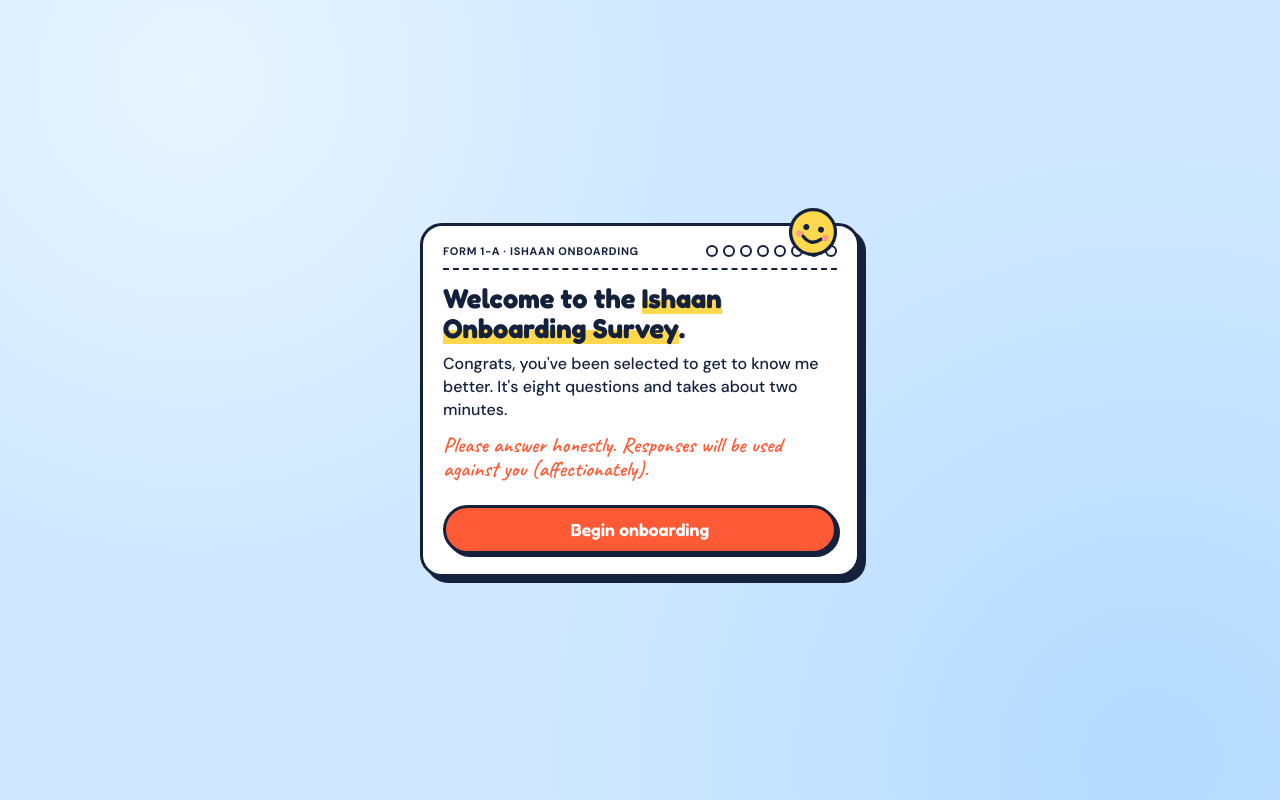
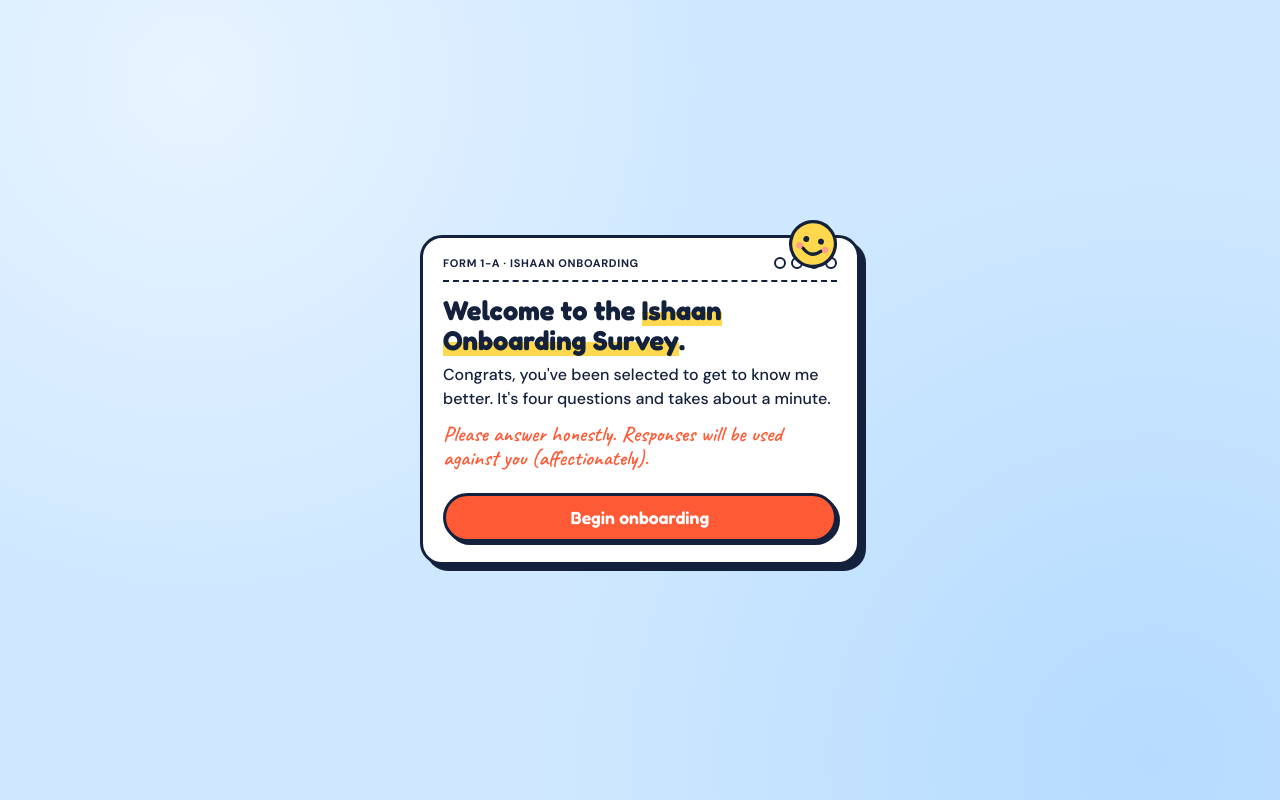
Before and after one commit to ishaanrajan/motion, a plain HTML site: page get-to-know/index.html in a window 1280 px wide. Drawn offline with Linux system fonts and the light colour scheme.

Commit message:
Survey: trim to four questions, merge violin and parents
Co-Authored-By: Claude Sonnet 5.5 <noreply@anthropic.com>
Claude-Session: https://claude.ai/code/session_01YG3Bjfr1dedhAk5nsrzidg

```diff
--- a/get-to-know/index.html
+++ b/get-to-know/index.html
@@ -101,7 +101,7 @@
 
     <section class="screen" id="intro">
       <h1>Welcome to the <span class="hl">Ishaan Onboarding Survey</span>.</h1>
-      <p>Congrats, you've been selected to get to know me better. It's eight questions and takes about two minutes.</p>
+      <p>Congrats, you've been selected to get to know me better. It's four questions and takes about a minute.</p>
       <p class="note">Please answer honestly. Responses will be used against you (affectionately).</p>
       <button class="btn wide" id="start" type="button">Begin onboarding</button>
     </section>
@@ -145,37 +145,12 @@
   // ---- The questions -------------------------------------------------------
   var QUESTIONS = [
     {
-      key: "Saturday morning", type: "multi",
-      title: "It's Saturday morning. What am I most likely doing?",
-      hint: "Select all that apply.",
-      opts: [
-        "Sleeping in until noon",
-        "Cycling up a hill for no reason",
-        "Hunting for a home-cooked meal no tourist has found",
-        "Remixing something nobody asked for"
-      ],
-      reveal: function (sel) {
-        if (sel.indexOf(0) !== -1) return "Sleeping in? Bold of you. Ishaan's alarm has never been consulted.";
-        if (sel.length === 3) return "Perfect score. Suspiciously perfect. Do you read my diary?";
-        return "Partial credit. The right answer is every option except the first.";
-      },
-      answer: function (sel, opts) { return sel.map(function (i) { return opts[i]; }).join(" + "); }
-    },
-    {
       key: "Violin", type: "single",
-      title: "Ishaan played violin for 14 years. What did he think he'd become?",
-      opts: ["A concert violinist", "A very tired violinist", "A cat-cafe DJ"],
+      title: "Ishaan played violin for 14 years, then disappointed his parents by studying engineering. What did he secretly want to be?",
+      opts: ["A classical violinist", "A doctor, like his parents wanted", "A professional bike courier", "A DJ"],
       reveal: function (i) {
-        return i === 0 ? "Correct. Fourteen years of practice and a dream of Carnegie Hall. The orchestra's loss, the debugger's gain."
-          : "Close, but the official answer is concert violinist. He was serious. There was a plan. There were recitals.";
-      }
-    },
-    {
-      key: "Parents", type: "single",
-      title: "Ishaan disappointed his parents by studying engineering. They wanted him to study:",
-      opts: ["Medicine", "Law", "Anything ending in \"-ologist\"", "Whatever the cousin studied"],
-      reveal: function () {
-        return "The official answer is medicine. Unofficially, all of the above, delivered at every family dinner.";
+        return i === 0 ? "Correct. A classical violinist. Fourteen years of practice, one engineering degree, and parents who wanted medicine anyway."
+          : "Nope. A classical violinist. Fourteen years of practice, one engineering degree, and parents who wanted medicine anyway.";
       }
     },
     {
@@ -198,15 +173,6 @@
       answer: function (t) { return t; }
     },
     {
-      key: "Court food", type: "text", skip: true, skipLabel: "I plead the fifth",
-      title: "Your turn. What's the one food you'd defend in court?",
-      placeholder: "Your honor, it's...",
-      reveal: function (t) {
-        return t ? "Noted. Ishaan will test this claim personally and report back to the jury." : "Pleading the fifth. Ishaan respects it and will order for you.";
-      },
-      answer: function (t) { return t || "pleaded the fifth"; }
-    },
-    {
       key: "Biggest fear", type: "single",
       title: "Ishaan's biggest fear is:",
       opts: ["Spiders", "Public speaking", "A woman who is right and knows it", "Wasting a good meal"],
@@ -214,12 +180,6 @@
         return i === 2 ? "Correct. Especially one who also orders better than him."
           : "Nice try. The correct answer is a woman who is right and knows it. Especially one who also orders better than him.";
       }
-    },
-    {
-      key: "Rating", type: "single",
-      title: "Last one. How's this going so far?",
-      opts: ["Cute, keep going", "Suspiciously charming", "Ishaan owes me ice cream"],
-      reveal: function () { return "Noted. Ishaan will make good on all three."; }
     }
   ];
 
```
